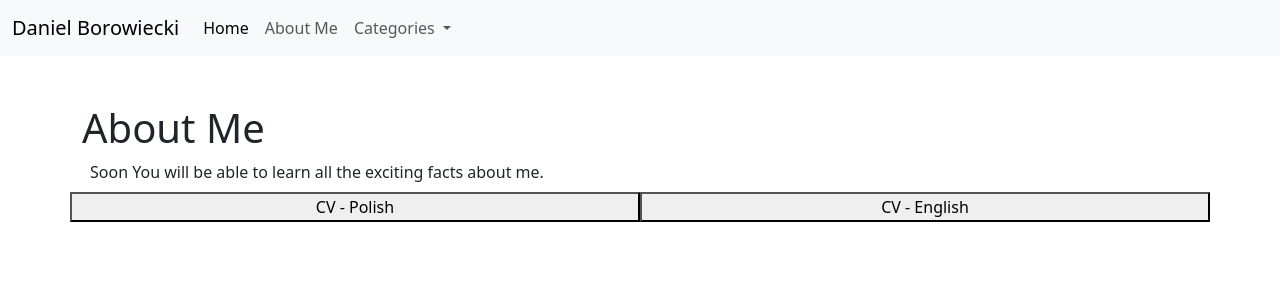
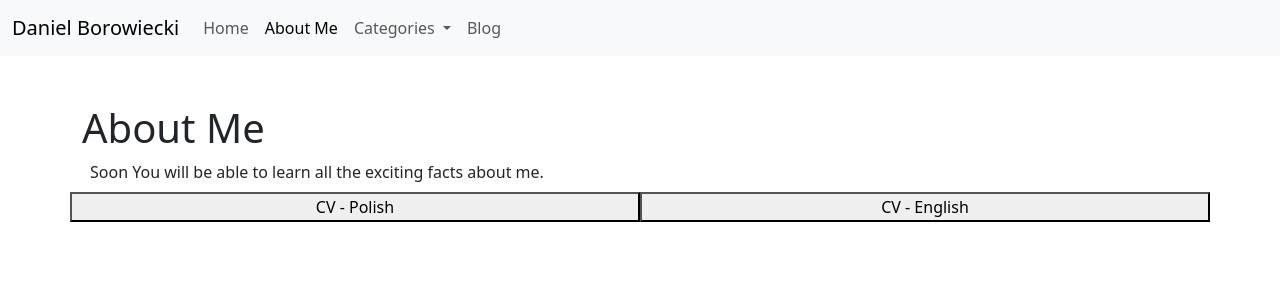
Before and after one commit to DanielTheEntomologist/MyPrivateSite, a Django app: page /aboutme in a window 1280 px wide. Shown: the top 300 px of the page. Run offline with Django 4.2, Linux system fonts and the light colour scheme; data comes from the database, SQL or seed files in the repository.

Commit message:
Refactor navbar to use active class for current page highlighting

```diff
--- a/website/templates/navbar.html
+++ b/website/templates/navbar.html
@@ -15,18 +15,25 @@
     <div class="collapse navbar-collapse" id="navbarNav">
       <ul class="navbar-nav">
         <li class="nav-item">
-          <a class="nav-link active" aria-current="page" href="{% url 'home' %}"
+          <a
+            class="nav-link {% if page == 'home' %}active{% endif %}"
+            aria-current="page"
+            href="{% url 'home' %}"
             >Home</a
           >
         </li>
         <li class="nav-item">
-          <a class="nav-link" href="{% url 'aboutme' %}">About Me</a>
+          <a
+            class="nav-link {% if page == 'aboutme' %}active{% endif %}"
+            href="{% url 'aboutme' %}"
+            >About Me</a
+          >
         </li>
 
         <!-- Dropdown for Desktop View -->
         <li class="nav-item dropdown">
           <a
-            class="nav-link dropdown-toggle"
+            class="nav-link dropdown-toggle {% if page == 'category' %}active{% endif %}"
             href="#"
             id="navbarDropdown"
             role="button"
@@ -47,6 +54,14 @@
             {% endfor %}
           </ul>
         </li>
+        <li class="nav-item">
+          <a
+            class="nav-link {% if page == 'blog' %}active{% endif %}"
+            aria-current="page"
+            href="{% url 'post' %}"
+            >Blog</a
+          >
+        </li>
       </ul>
     </div>
   </div>
--- a/website/views.py
+++ b/website/views.py
@@ -20,8 +20,8 @@ def home(request):
     categories = Category.objects.all()
 
     local_context = {
-        'categories': categories
-        ,"display_navigation_hints":display_navigation_tips
+        'categories': categories,"display_navigation_hints":display_navigation_tips,
+        'page': 'home'
     }
     context = {**global_context, **local_context}
 
@@ -31,6 +31,8 @@ def aboutme(request):
     categories = Category.objects.all()
     context = global_context.copy()
     context["categories"] = categories
+    context["page"] = "aboutme"
+
     return render(request, template_name="aboutme.html",context=context)
 
 # import markdown
@@ -47,6 +49,7 @@ def blog(request):
         'object_list': featured,
         'latest': latest,
         'categories':categories,
+        "page": 'blog'
     }
     context = {**global_context, **local_context}
     return render(request, 'blog.html', context)
@@ -56,6 +59,7 @@ def post(request,slug):
     local_context = {
         'post': Post.objects.get(slug=slug),
         'categories': Category.objects.all(),
+        'page': 'blog'
     }
     context = {**global_context, **local_context}
     return render(request, 'post.html', context)
@@ -64,7 +68,8 @@ def category(request,slug):
     category = Category.objects.get(slug=slug)
     local_context = {
         'posts': Post.objects.filter(category=category).order_by("display_order"),
-        "categories": Category.objects.all()
+        "categories": Category.objects.all(),
+        'page': 'category'
     }
     context = {**global_context, **local_context}
     return render(request, 'category.html', context)
@@ -72,6 +77,7 @@ def category(request,slug):
 def categories(request):
     local_context = {
         'categories': Category.objects.all(),
+        'page': 'category'
     }
     context = {**global_context, **local_context}
     return render(request, 'categories.html', context)
@@ -81,6 +87,7 @@ def posts(request):
     local_context = {
         'posts': Post.objects.all(),
         'categories': Category.objects.all(),
+        'page': 'blog'
     }
     context = {**global_context, **local_context}
     return render(request, 'category.html', context)
```
